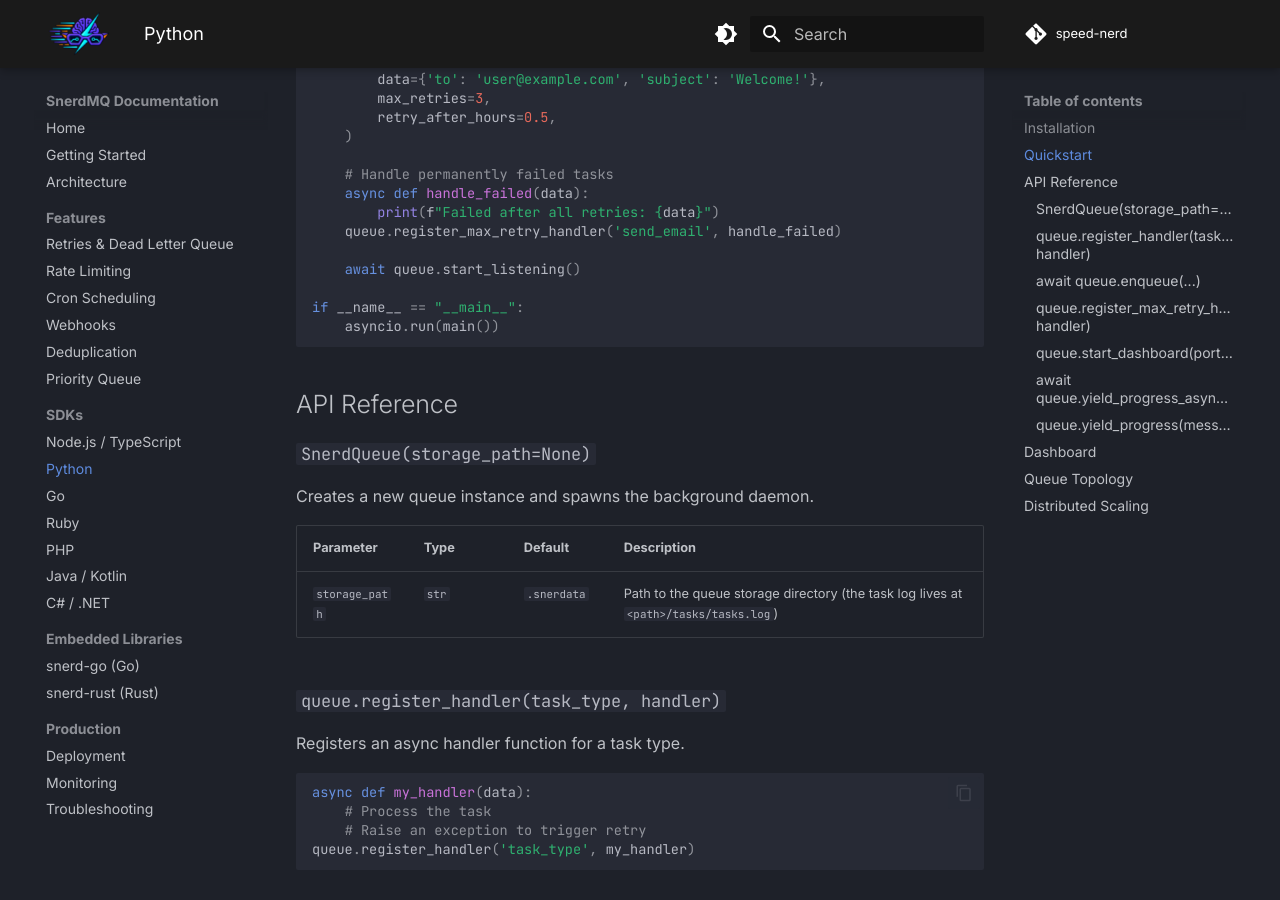
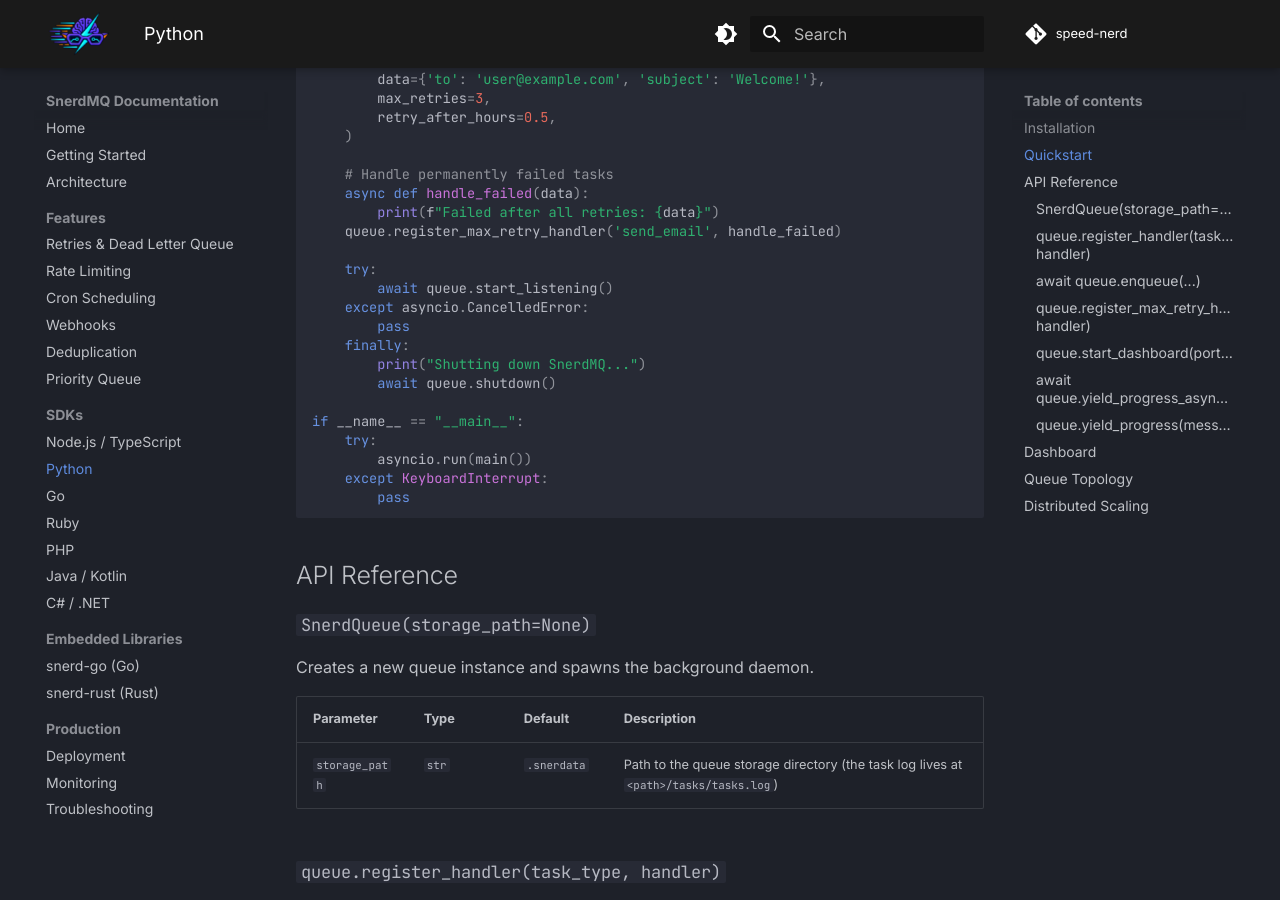
Before and after one commit to speed-nerd/docs, an MkDocs documentation site: the page built from docs/sdks/python.md, in a window 1280 px wide and 900 px high, scrolled down 863 px. Built offline with MkDocs 1.6.1 and Material for MkDocs 9.7.7, drawn with Linux system fonts in a browser that asks for light colours.

Commit message:
Update docs for manual signal shutdown

````diff
--- a/docs/sdks/python.md
+++ b/docs/sdks/python.md
@@ -43,10 +43,19 @@ async def main():
         print(f"Failed after all retries: {data}")
     queue.register_max_retry_handler('send_email', handle_failed)
 
-    await queue.start_listening()
+    try:
+        await queue.start_listening()
+    except asyncio.CancelledError:
+        pass
+    finally:
+        print("Shutting down SnerdMQ...")
+        await queue.shutdown()
 
 if __name__ == "__main__":
-    asyncio.run(main())
+    try:
+        asyncio.run(main())
+    except KeyboardInterrupt:
+        pass
 ```
 
 ## API Reference
````
Also changed, not shown: docs/sdks/go.md (+6 -3 lines), docs/sdks/node.md (+2 -1 lines).
